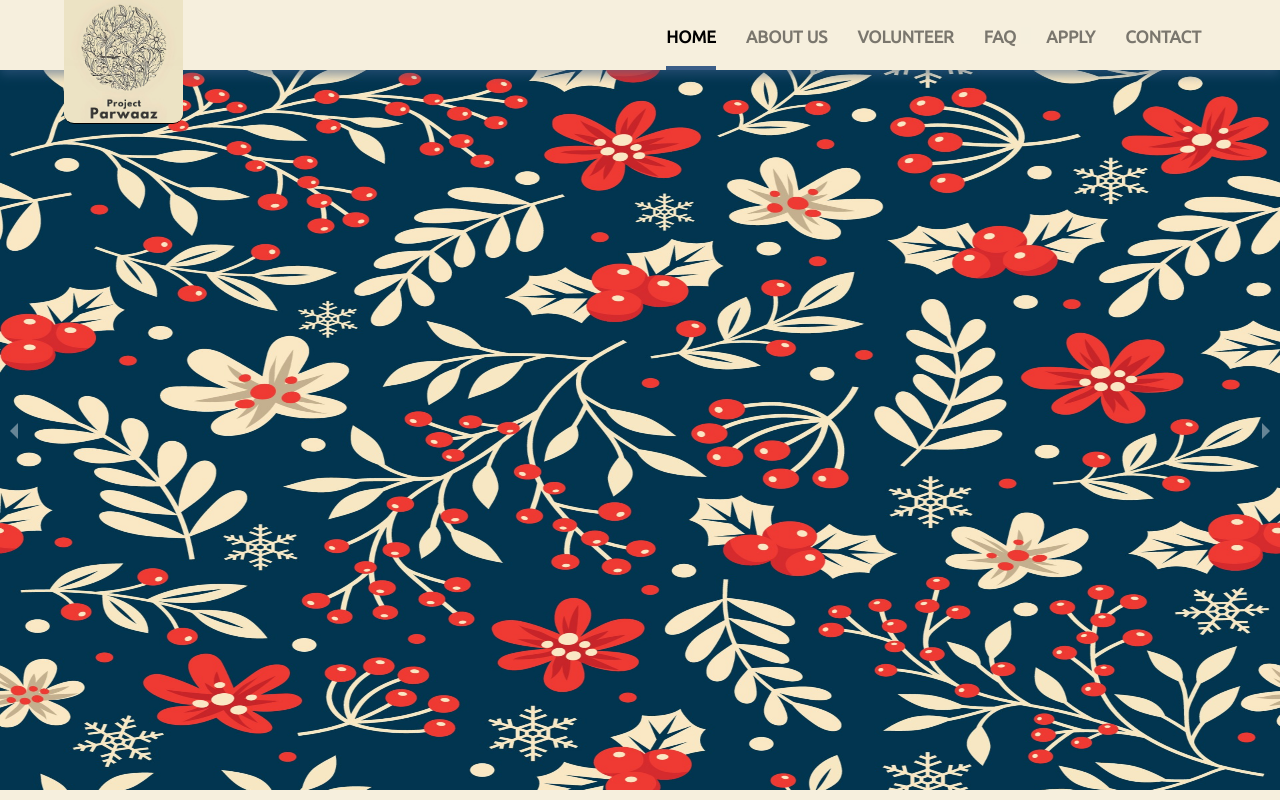
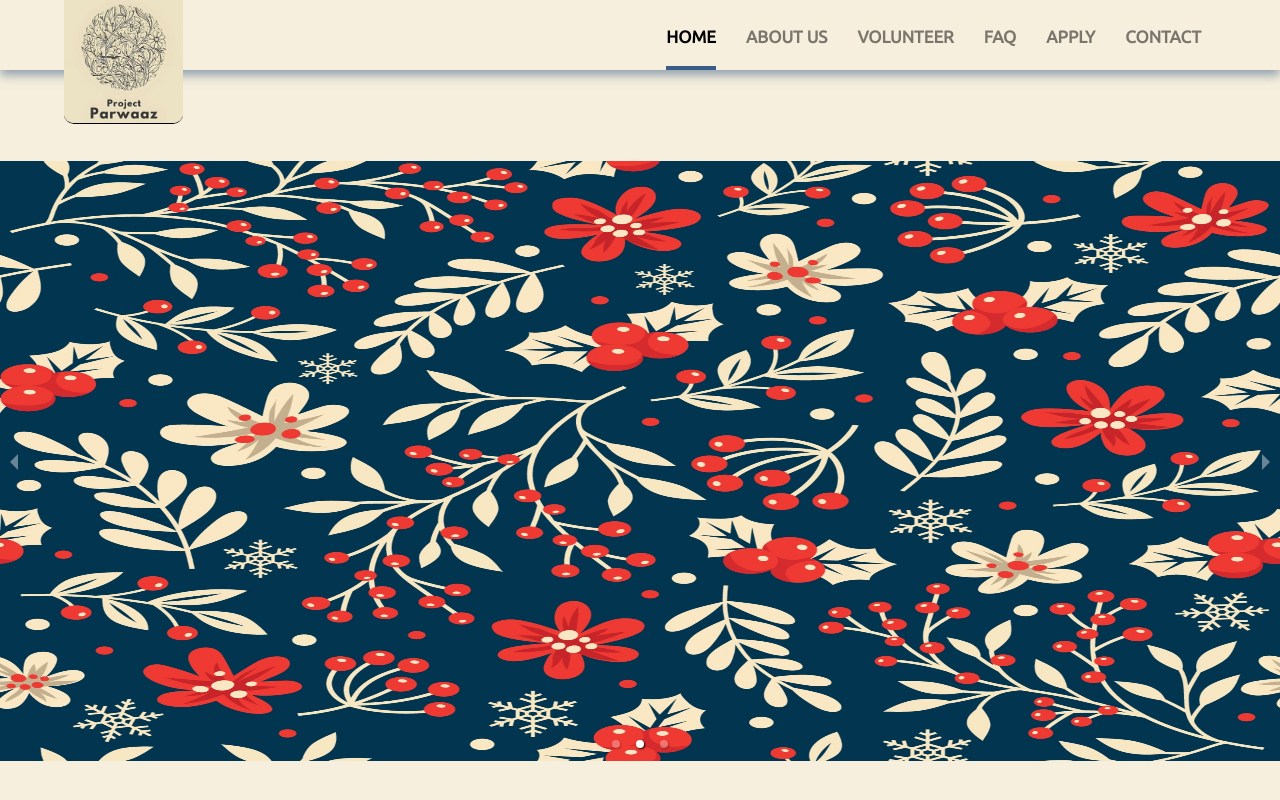
Before and after one commit to Proder/project-parwaaz, a React (Vite) app in the folder project-parwaaz/: page / in a window 1280 px wide. Shown: the top 800 px of the page. Built offline with nearby package versions, Linux system fonts and the light colour scheme.

Commit message:
edited carousel

```diff
--- a/project-parwaaz/src/components/CarouselComponent.jsx
+++ b/project-parwaaz/src/components/CarouselComponent.jsx
@@ -7,6 +7,7 @@ import { Carousel } from "react-responsive-carousel";
 
 const CarouselComponent = () => {
   return (
+    <div className="carousel-component">
     <Carousel
       showArrows={true}
       onChange
@@ -16,7 +17,7 @@ const CarouselComponent = () => {
       infiniteLoop
       fade={true}
       showStatus={false}
-      showIndicators={false}
+      showIndicators={true}
       showThumbs={false}
     >
       <div>
@@ -29,6 +30,7 @@ const CarouselComponent = () => {
         <img src={imageThree} className="carousel-image" />
       </div>
     </Carousel>
+  </div>
   );
 };
 
--- a/project-parwaaz/src/styles/animatedBox.css
+++ b/project-parwaaz/src/styles/animatedBox.css
@@ -102,10 +102,10 @@
     width: 100%;
     height: 90vh;
     display: flex;
-
     justify-content: start;
     margin-left: 5vw;
     align-items: end;
+    z-index: 100;
 }
 .img{
     animation: bottomReveal 0.5s ease-in;
@@ -126,6 +126,7 @@
 .img:nth-child(5) > img {
     transform: translateX(-20%)translateY(-75%);
     animation: reveal 4s ease-in;
+
 }
 
 
--- a/project-parwaaz/src/styles/carouselComponent.css
+++ b/project-parwaaz/src/styles/carouselComponent.css
@@ -1,4 +1,16 @@
 .carousel-image{
     width: 100vw;
-    height: 90vh;
+    height: 75vh;
 }
+
+.carousel-component{
+    display: flex;
+    flex-direction: column;
+    justify-content: center;
+    align-items: center;
+    width: 100vw;
+    height: 85vh;
+    /* padding: 5vw 5vw 5vw 5vw; */
+    margin: auto;
+    margin-top: 4vw;
+}
```
